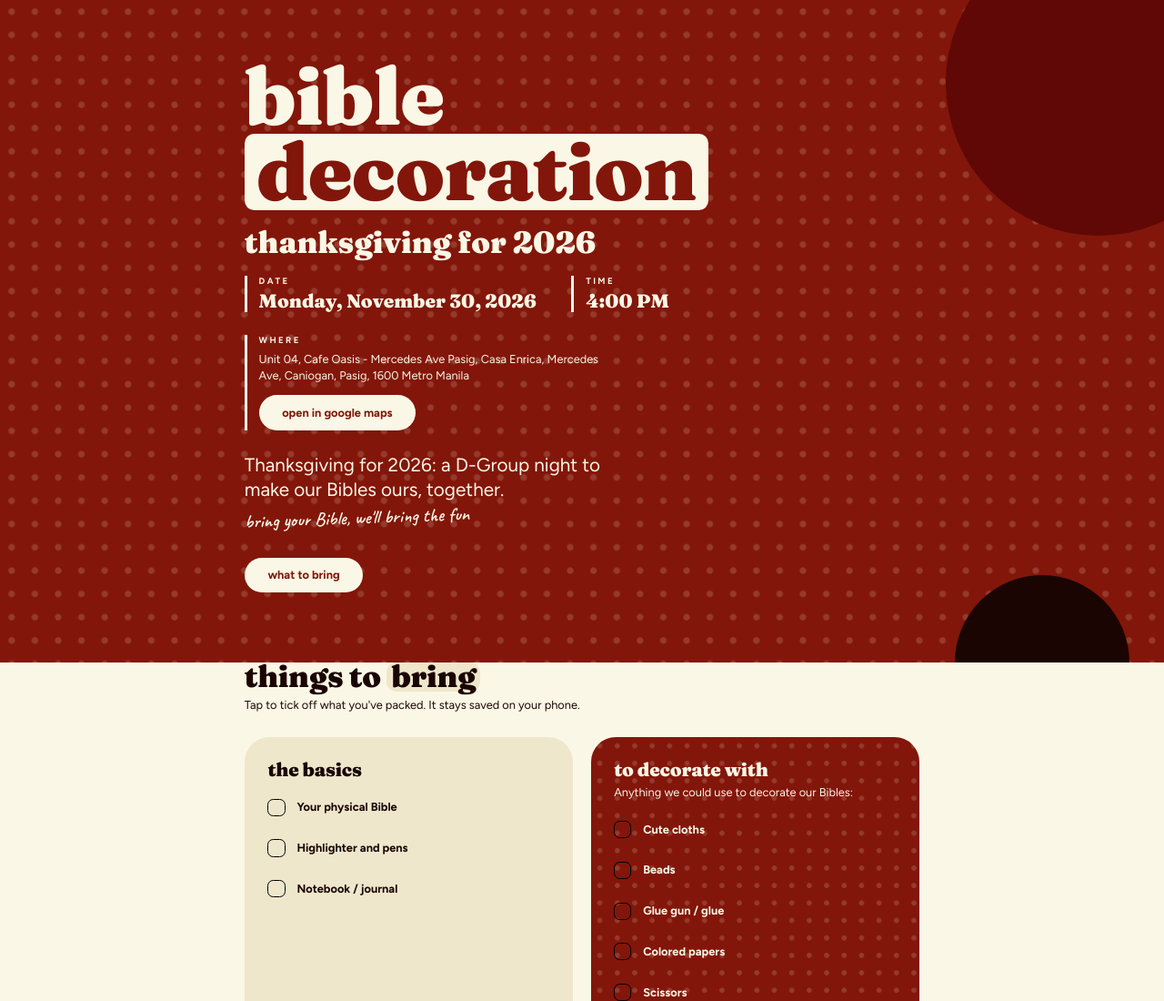
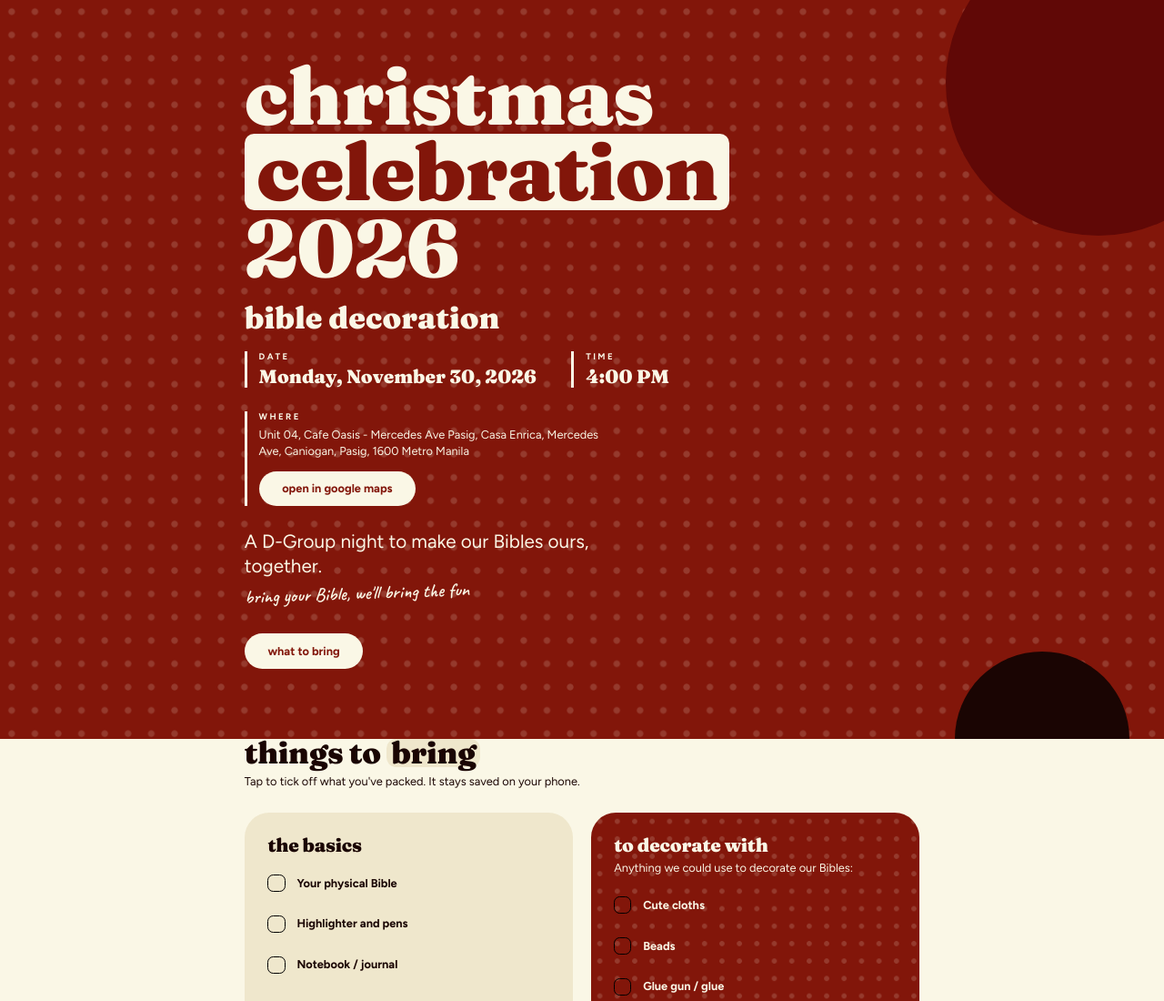
Before and after one commit to charlescayno/dgroup-christmas-celebration-2026, a plain HTML site: page index.html in a window 1280 px wide. Shown: the top 1100 px of the page at 91% size. Drawn offline with Linux system fonts and the light colour scheme.

Commit message:
Title: Christmas Celebration 2026

```diff
--- a/index.html
+++ b/index.html
@@ -3,8 +3,8 @@
 <head>
 <meta charset="utf-8">
 <meta name="viewport" content="width=device-width, initial-scale=1">
-<title>bible decoration / thanksgiving · nov 30, 2026 · dgroup</title>
-<meta name="description" content="D-Group bible decoration night: what to bring and the program.">
+<title>christmas celebration 2026 · dgroup</title>
+<meta name="description" content="D-Group Christmas Celebration 2026: bible decoration, white elephant, what to bring and the schedule.">
 <link rel="preconnect" href="https://fonts.googleapis.com">
 <link rel="preconnect" href="https://fonts.gstatic.com" crossorigin>
 <link href="https://fonts.googleapis.com/css2?family=Caveat:wght@600&family=Figtree:wght@400;700&family=Fraunces:opsz,wght@9..144,700;9..144,900&display=swap" rel="stylesheet">
@@ -16,11 +16,11 @@
   <span class="orb orb-1" aria-hidden="true"></span>
   <span class="orb orb-2" aria-hidden="true"></span>
   <div class="wrap">
-    <h1>bible<br><span class="hl">decoration</span></h1>
-    <p class="kick">thanksgiving for 2026</p>
+    <h1>christmas<br><span class="hl">celebration</span><br>2026</h1>
+    <p class="kick">bible decoration</p>
     <div class="when"><div><b>Date</b><span>Monday, November 30, 2026</span></div><div><b>Time</b><span>4:00 PM</span></div></div>
     <div class="where"><b>Where</b><span>Unit 04, Cafe Oasis - Mercedes Ave Pasig, Casa Enrica, Mercedes Ave, Caniogan, Pasig, 1600 Metro Manila</span><a class="btn" href="https://www.google.com/maps/search/?api=1&amp;query=Unit%2004%2C%20Cafe%20Oasis%20-%20Mercedes%20Ave%20Pasig%2C%20Casa%20Enrica%2C%20Mercedes%20Ave%2C%20Caniogan%2C%20Pasig%2C%201600%20Metro%20Manila" target="_blank" rel="noopener">open in google maps</a></div>
-    <p class="sub">Thanksgiving for 2026: a D-Group night to make our Bibles ours, together.</p>
+    <p class="sub">A D-Group night to make our Bibles ours, together.</p>
     <p class="note">bring your Bible, we'll bring the fun</p>
     <a class="btn" href="#bring">what to bring</a>
   </div>
--- a/style.css
+++ b/style.css
@@ -13,7 +13,7 @@ body{background:var(--paper);color:var(--ink);font:400 var(--step-0)/1.4 var(--f
 .wrap{max-width:960px;margin:0 auto;padding:0 16px;position:relative}
 
 h1,h2,h3{font-family:var(--display);font-weight:900;line-height:.95;letter-spacing:-.01em;text-transform:lowercase}
-h1{font-size:clamp(2.618rem,16vw,6.854rem)}
+h1{font-size:clamp(2.618rem,13vw,6.854rem)}
 h2{font-size:var(--step-2);margin-bottom:var(--u)}
 h3{font-size:var(--step-1);margin-bottom:16px}
 .hl{background:var(--shape);padding:0 .15em;border-radius:var(--r2);display:inline-block}
```
